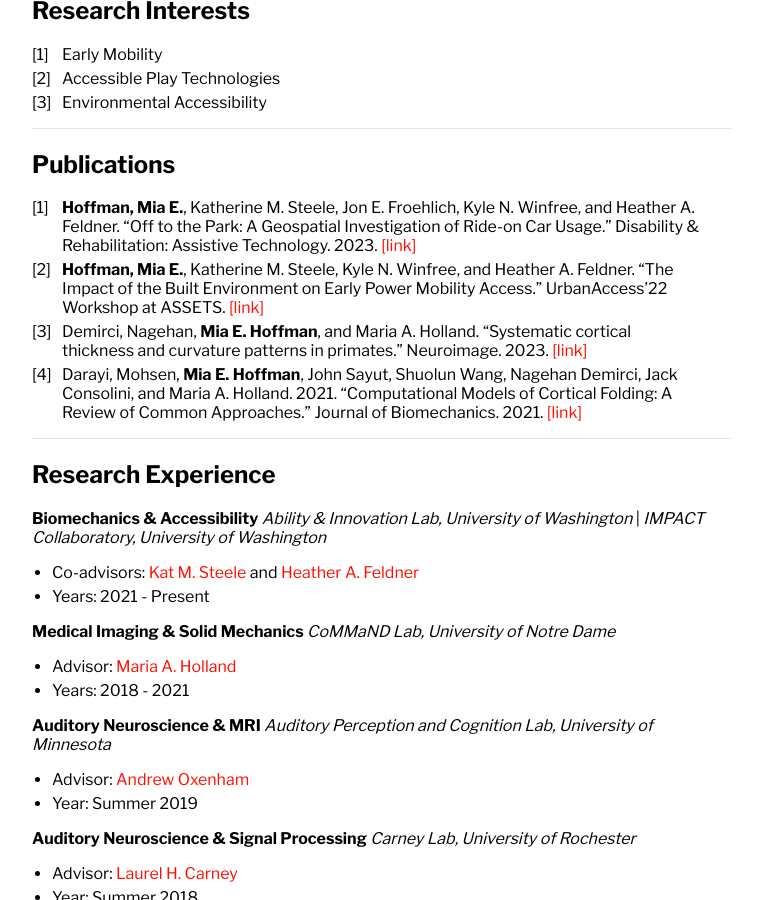
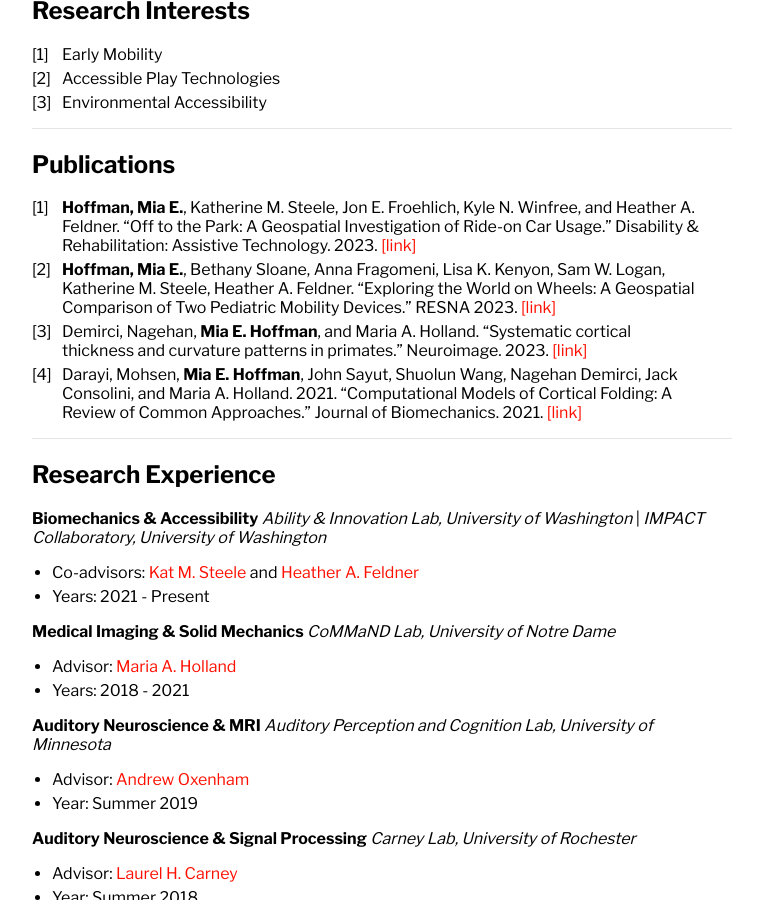
Before and after one commit to miahoffmannd/miahoffmannd.github.io, a Jekyll site: the page built from index.md, in a window 1280 px wide and 900 px high, scrolled down 450 px. Shown: the whole window, without its empty margins (258-1021 px from the left). Built offline with Jekyll 4.4.1, drawn with Linux system fonts in a browser that asks for light colours; our own code applies the rules of GitHub Pages for plain Markdown files.

Commit message:
Update index.md

```diff
--- a/index.md
+++ b/index.md
@@ -17,7 +17,7 @@ I am a third-year NSF GRFP Ph.D. Student in the Department of Mechanical Enginee
 ## Publications
 
 1. **Hoffman, Mia E.**, Katherine M. Steele, Jon E. Froehlich, Kyle N. Winfree, and Heather A. Feldner.  “Off to the Park: A Geospatial Investigation of Ride-on Car Usage.” Disability & Rehabilitation: Assistive Technology. 2023. [[link]](https://doi.org/10.1080/17483107.2023.2248218)
-2. **Hoffman, Mia E.**, Katherine M. Steele, Kyle N. Winfree, and Heather A. Feldner.  “The Impact of the Built Environment on Early Power Mobility Access.” UrbanAccess’22 Workshop at ASSETS. [[link]](https://accessiblecities.github.io/UrbanAccess2022/#accepted-papers)
+2. **Hoffman, Mia E.**, Bethany Sloane, Anna Fragomeni, Lisa K. Kenyon, Sam W. Logan, Katherine M. Steele, Heather A. Feldner. “Exploring the World on Wheels: A Geospatial Comparison of Two Pediatric Mobility Devices.” RESNA 2023. [[link]](https://www.resna.org/sites/default/files/conference/2023/SeatingandMobility/99_Hoffman.html)
 3. Demirci, Nagehan, **Mia E. Hoffman**, and Maria A. Holland. “Systematic cortical thickness and curvature patterns in primates.” Neuroimage. 2023. [[link]](https://doi.org/10.1016/j.neuroimage.2023.120283)
 4. Darayi, Mohsen, **Mia E. Hoffman**, John Sayut, Shuolun Wang, Nagehan Demirci, Jack Consolini, and Maria A. Holland. 2021. “Computational Models of Cortical Folding: A Review of Common Approaches.” Journal of Biomechanics. 2021. [[link]](https://doi.org/10.1016/j.jbiomech.2021.110851)
 
```
